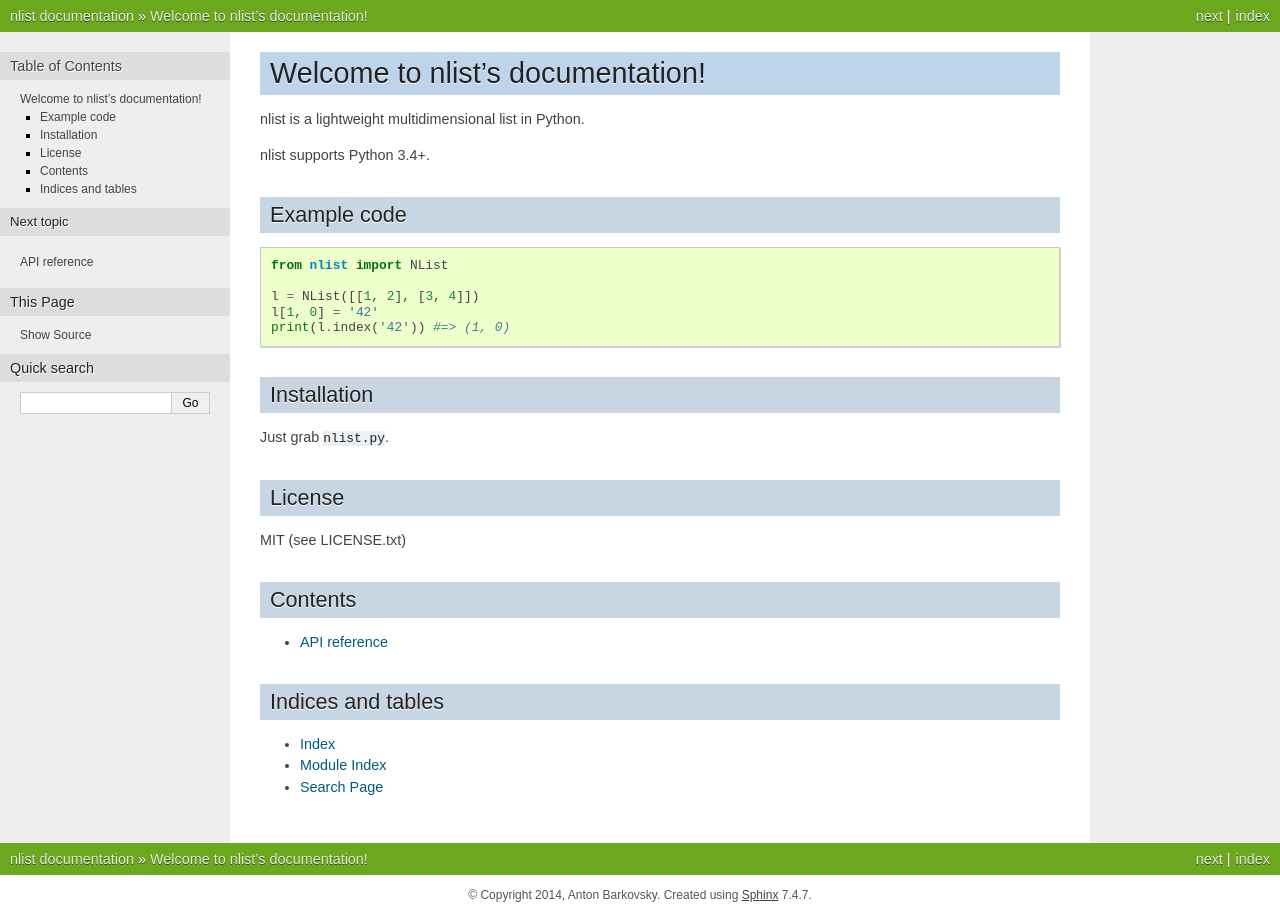
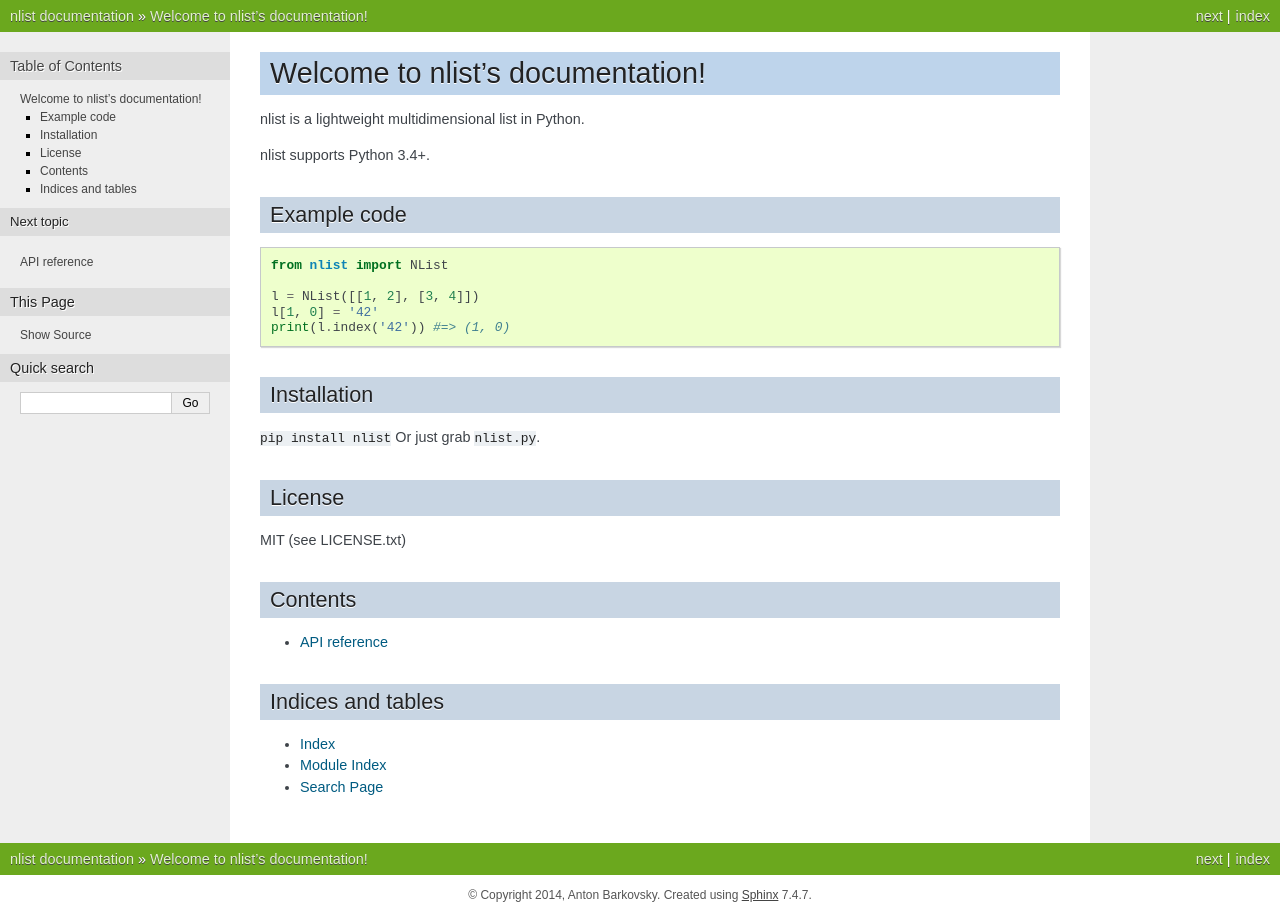
Before and after one commit to swarmer/nlist, a Sphinx documentation site: the page built from doc/index.rst, in a window 1280 px wide. Built offline with Sphinx 7.4.7, drawn with Linux system fonts in a browser that asks for light colours; the version number could not be read and is left out.

Commit message:
Update doc with pip installation

```diff
--- a/README.rst
+++ b/README.rst
@@ -31,7 +31,8 @@ Documentation
 
 Installation
 ------------
-Just grab ``nlist.py``.
+``pip install nlist``
+Or just grab ``nlist.py``.
 
 
 License
--- a/doc/index.rst
+++ b/doc/index.rst
@@ -18,7 +18,8 @@ Example code
 
 Installation
 ------------
-Just grab ``nlist.py``.
+``pip install nlist``
+Or just grab ``nlist.py``.
 
 
 License
```
